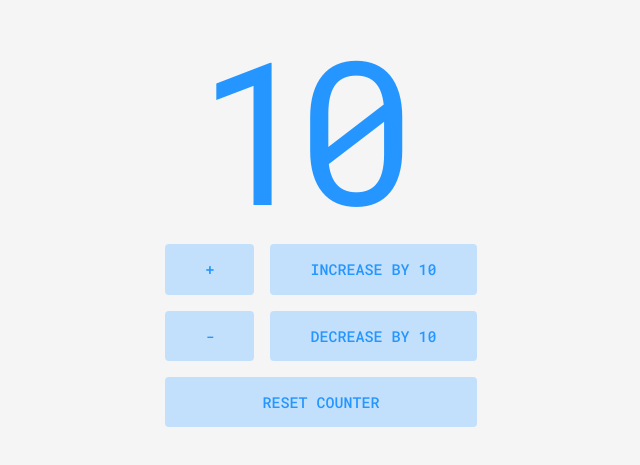
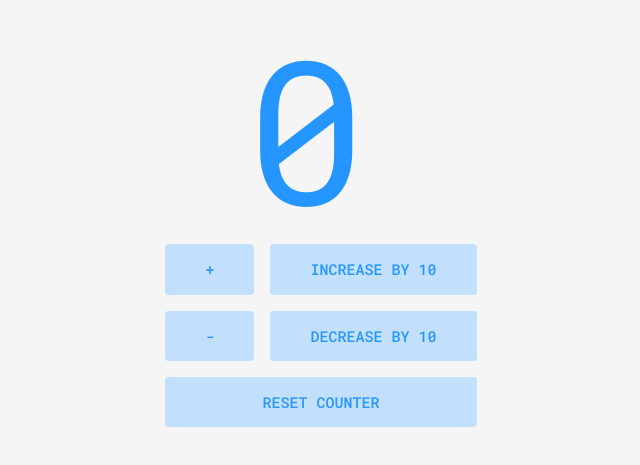
Before and after one commit to toofaniCoder/react-counter, a React (Vite) app: page / in a window 1280 px wide. Shown: the part 181-646 px from the top of the page, without its empty margins (319-959 px from the left). Built offline with nearby package versions, Linux system fonts and the light colour scheme; the HTML template or start-up script is replaced by a standard one.

Commit message:
store added

```diff
--- a/package.json
+++ b/package.json
@@ -14,7 +14,8 @@
     "@mui/icons-material": "^5.8.4",
     "@mui/material": "^5.9.0",
     "react": "^18.2.0",
-    "react-dom": "^18.2.0"
+    "react-dom": "^18.2.0",
+    "zustand": "^4.1.1"
   },
   "devDependencies": {
     "@types/react": "^18.0.15",
--- a/src/counter.jsx
+++ b/src/counter.jsx
@@ -1,6 +1,7 @@
 import { Typography, Container, Button, Grid, Paper } from '@mui/material';
 import { styled } from '@mui/material/styles';
 import { Stack } from '@mui/system';
+import useStore from './store';
 
 const containerStyle = {
   minHeight: '100vh',
@@ -20,9 +21,10 @@ const PrimaryButton = styled(Button)(({ theme }) => ({
 }));
 
 const Counter = (props) => {
+  const counter = useStore((state) => state.counter);
   return (
     <Container sx={containerStyle}>
-      <Typography>10</Typography>
+      <Typography>{counter}</Typography>
       <Stack spacing={2}>
         <Stack spacing={2} direction="row">
           <PrimaryButton>+</PrimaryButton>
--- /dev/null
+++ b/src/store.js
@@ -0,0 +1,7 @@
+import create from 'zustand';
+
+const useStore = create(() => ({
+  counter: 0,
+}));
+
+export default useStore;
```
Also changed, not shown: 1 other file (tests, documents, lock files or other folders).
